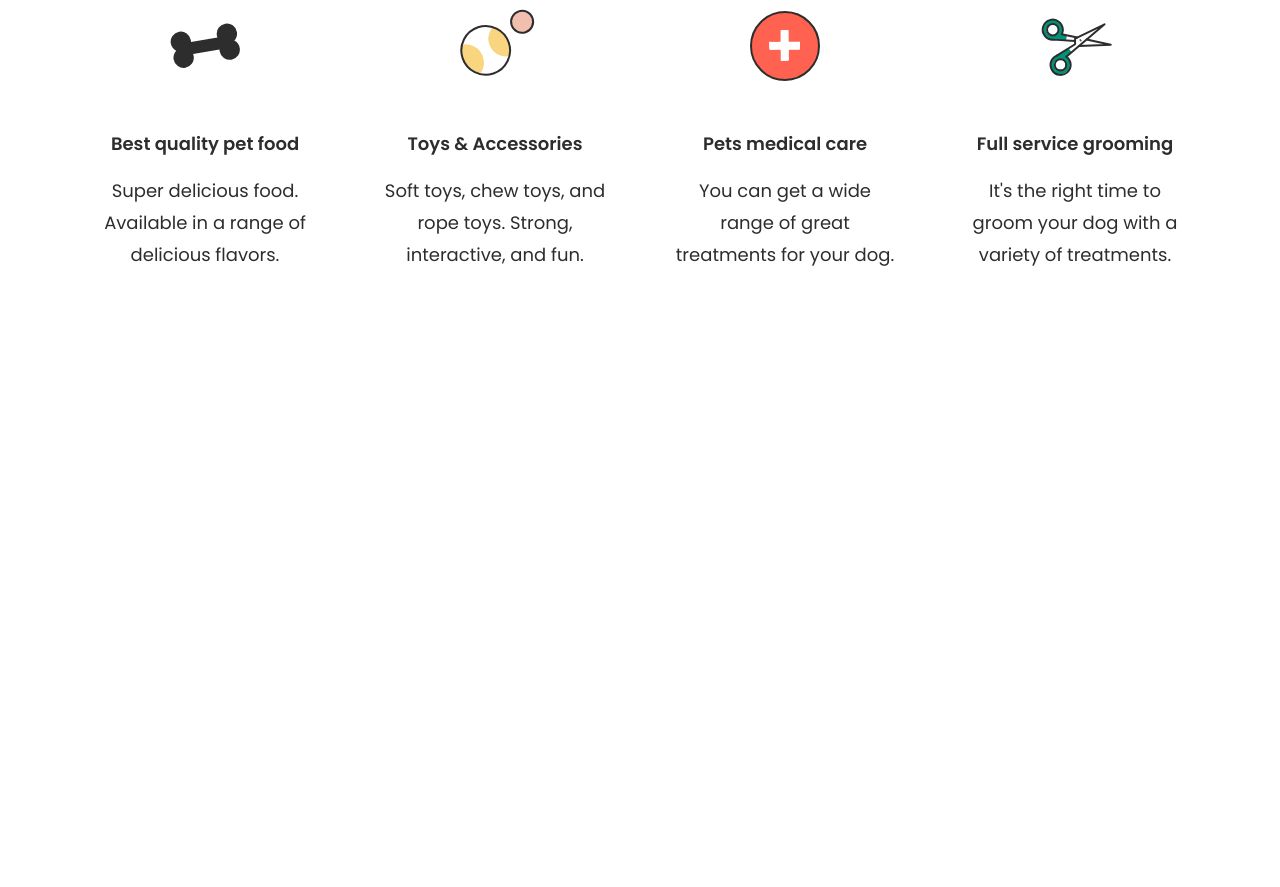
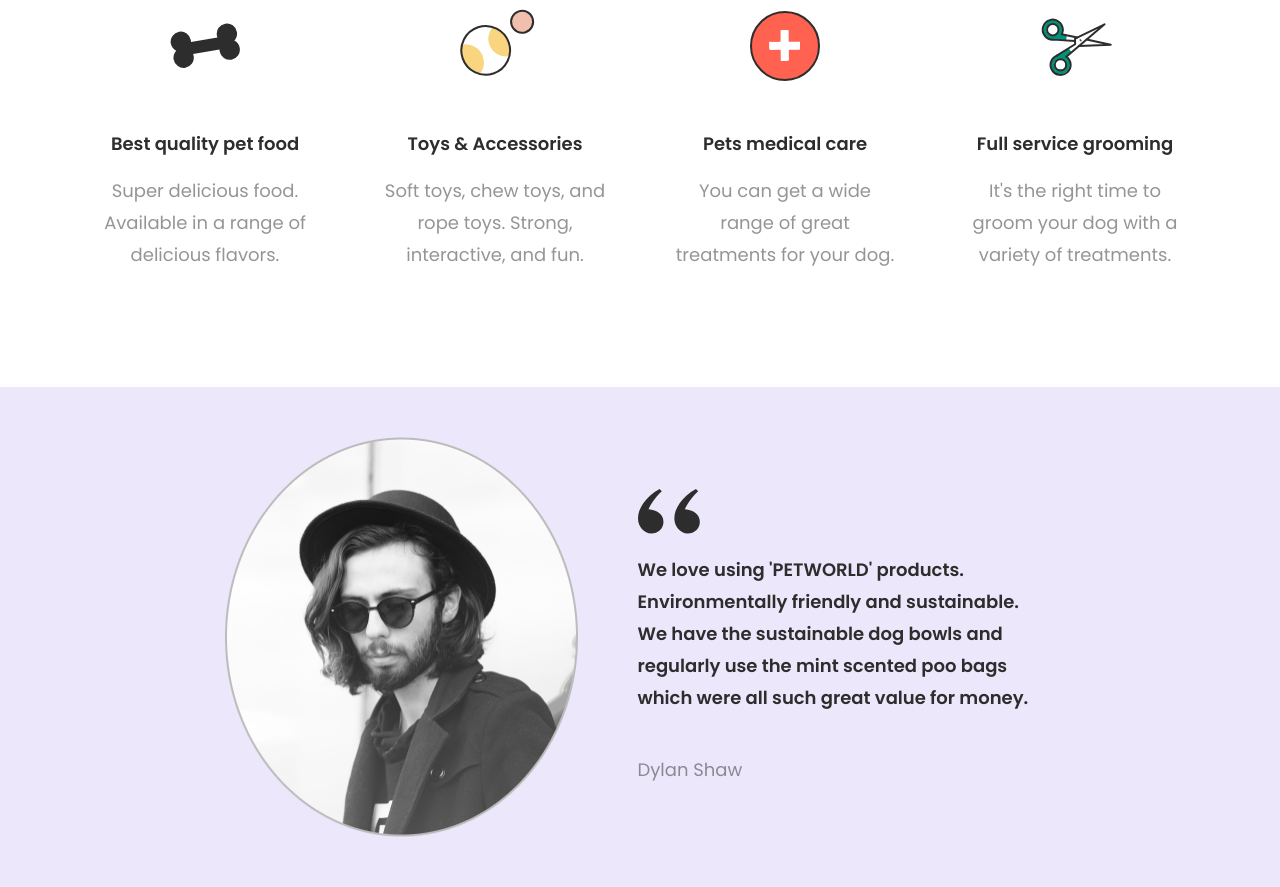
Before and after one commit to anwarbek/petworld, a plain HTML site: page index.html in a window 1280 px wide. Shown: the part 1612-2499 px from the top of the page. Before the commit the page ends 1999 px from the top, so only its background shows below. Drawn offline with Linux system fonts and the light colour scheme.

Commit message:
Add feedback-block

```diff
--- a/css/styles.css
+++ b/css/styles.css
@@ -263,8 +263,63 @@ img {
   line-height: 32px;
   letter-spacing: 0em;
   text-align: center;
+  opacity: 0.5;
 }
 
+/* FEEDBACK-BLOCK */
+.feedback-block {
+  margin: 0;
+  padding: 50px 0;
+  background-color: #ece7fb;
+}
+
+.feedback-item {
+  display: flex;
+  align-items: center;
+  justify-content: center;
+}
+
+.feedback-author-photo {
+  width: 353px;
+  height: 400px;
+  display: flex;
+  margin: 0;
+  margin-right: 60px;
+  padding: 0;
+}
+
+.feedback-content {
+  width: 418px;
+  display: flex;
+  flex-direction: column;
+}
+
+.feedback-content-img {
+  width: 62px;
+  height: 45px;
+  margin: 0;
+  margin-bottom: 20px;
+  padding: 0;
+}
+
+.feedback-text {
+  margin: 0;
+  margin-bottom: 40px;
+  padding: 0;
+  font-size: 18px;
+  font-style: normal;
+  font-weight: 600;
+  line-height: 32px;
+  text-align: left;
+}
+
+.feedback-author {
+  font-style: normal;
+  font-weight: 400;
+  font-size: 18px;
+  line-height: 32px;
+  opacity: 0.5;
+}
 
 
 
@@ -318,6 +373,14 @@ only screen and (                min-resolution: 2dppx) {
     margin-left: 30px;
   }
 
+
+  /* FEEDBACK-BLOCK */
+  .feedback-author-photo {
+    width: 300px;
+    height: 340px;
+    margin-right: 40px;
+  }
+
 }
 
 
@@ -344,6 +407,24 @@ only screen and (                min-resolution: 2dppx) {
 
   .partners-list-item {
     margin-bottom: 30px;
+  }
+
+
+  /* FEEDBACK-BLOCK */
+  .feedback-block {
+    padding: 27px 0;
+  }
+
+  .feedback-item {
+    display: flex;
+    flex-direction: column;
+  }
+
+  .feedback-author-photo {
+    width: 260px;
+    height: 294px;
+    margin: 0;
+    margin-bottom: 60px;
   }
 
 }
@@ -449,4 +530,10 @@ only screen and (                min-resolution: 2dppx) {
     width: 88px;
     height: 22px;
   }
+
+
+  /* FEEDBACK-BLOCK */
+  .feedback-content {
+    width: 265px;
+  }
 }
--- a/index.html
+++ b/index.html
@@ -137,6 +137,22 @@
     </div>
   </div>
 
+  <!-- FEEDBACK-BLOCK -->
+  <div class="feedback-block">
+    <div class="feedback__container container">
+      <div class="feedback-item">
+        <img class="feedback-author-photo" src="img/feedback-image.png" alt="Dylan Shaw" width="353" height="400">
+        <div class="feedback-content">
+          <img class="feedback-content-img" src="img/quote-icon.svg" alt="" width="62" height="45">
+          <h3 class="feedback-text">We love using 'PETWORLD' products. Environmentally friendly and sustainable.<br>
+          We have the sustainable dog bowls and regularly use the mint scented poo bags which were all such great value for money.</h3>
+          <span class="feedback-author">Dylan Shaw</span>
+        </div>
+      </div>
+    </div>
+  </div>
+
+
 
   <script src="js/main.js"></script>
 </body>
```
Also changed, not shown: img/feedback-image.png (renamed from img/Image (Desktop).png), img/quote-icon.svg (renamed from img/Quote icon.svg).
